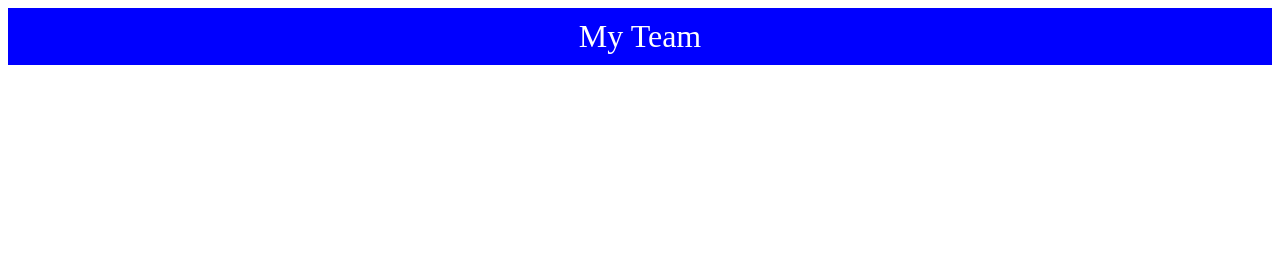
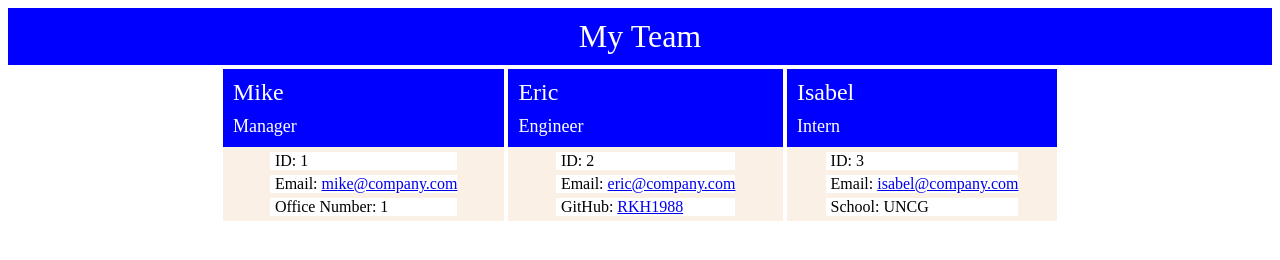
Before and after one commit to RKH1988/profile-generator, a website: page dist/index.html in a window 1280 px wide. Drawn offline with Linux system fonts and the light colour scheme.

Commit message:
added styling and made html images

```diff
--- a/dist/index.html
+++ b/dist/index.html
@@ -8,7 +8,71 @@
 </head>
 <body>
     <header>My Team</header>
-    <main></main>
+    <main>
+        <div class="employee-card">
+            <div class="header">
+                <div class="name">
+                    Mike
+                </div>
+                <div class="title">
+                    Manager
+                </div>
+            </div>
+            <div class="body">
+                <div class="id">
+                    ID: 1
+                </div>
+                <div class="email">
+                    Email: <a href="mailto:mike@company.com">mike@company.com</a>
+                </div>
+                <div class="other">
+                    Office Number: 1
+                </div>
+            </div>
+        </div>
+        <div class="employee-card">
+            <div class="header">
+                <div class="name">
+                    Eric
+                </div>
+                <div class="title">
+                    Engineer
+                </div>
+            </div>
+            <div class="body">
+                <div class="id">
+                    ID: 2
+                </div>
+                <div class="email">
+                    Email: <a href="mailto:eric@company.com">eric@company.com</a>
+                </div>
+                <div class="other">
+                    GitHub: <a href="https://github.com/RKH1988" target="_blank">RKH1988</a>
+                </div>
+            </div>
+        </div>
+        <div class="employee-card">
+            <div class="header">
+                <div class="name">
+                    Isabel
+                </div>
+                <div class="title">
+                    Intern
+                </div>
+            </div>
+            <div class="body">
+                <div class="id">
+                    ID: 3
+                </div>
+                <div class="email">
+                    Email: <a href="mailto:isabel@company.com">isabel@company.com</a>
+                </div>
+                <div class="other">
+                    School: UNCG
+                </div>
+            </div>
+        </div>
+    </main>
 
 </body>
 </html>
--- a/dist/style.css
+++ b/dist/style.css
@@ -6,3 +6,54 @@ header {
     padding: 10px;
     font-size: xx-large;
 }
+
+main {
+    margin: 2px;
+    display: flex;
+    flex-wrap: wrap;
+    justify-content: center;
+    align-items: center;
+}
+
+.employee-card {
+    display: flex;
+    flex-wrap: wrap;
+    width: fit-content;
+    height: auto;
+    margin: 2px;
+    box-shadow: 2px;
+    background-color: linen;
+    justify-content: center;
+}
+
+.header {
+    background-color: blue;
+    color: white;
+    width: 100%;
+    height: fit-content;
+}
+
+.name {
+    font-size: x-large;
+    padding-left: 10px;
+    padding-top: 10px;
+}
+
+.title {
+    font-size: large;
+    color: white;
+    background-color: blue;
+    padding: 10px;
+}
+
+.body {
+    align-items: center;
+    font-size: medium;
+}
+
+.id, .email, .other {
+    background-color: white;
+    padding-left: 5px;
+    margin: 5px;
+    width: auto;
+}
```
